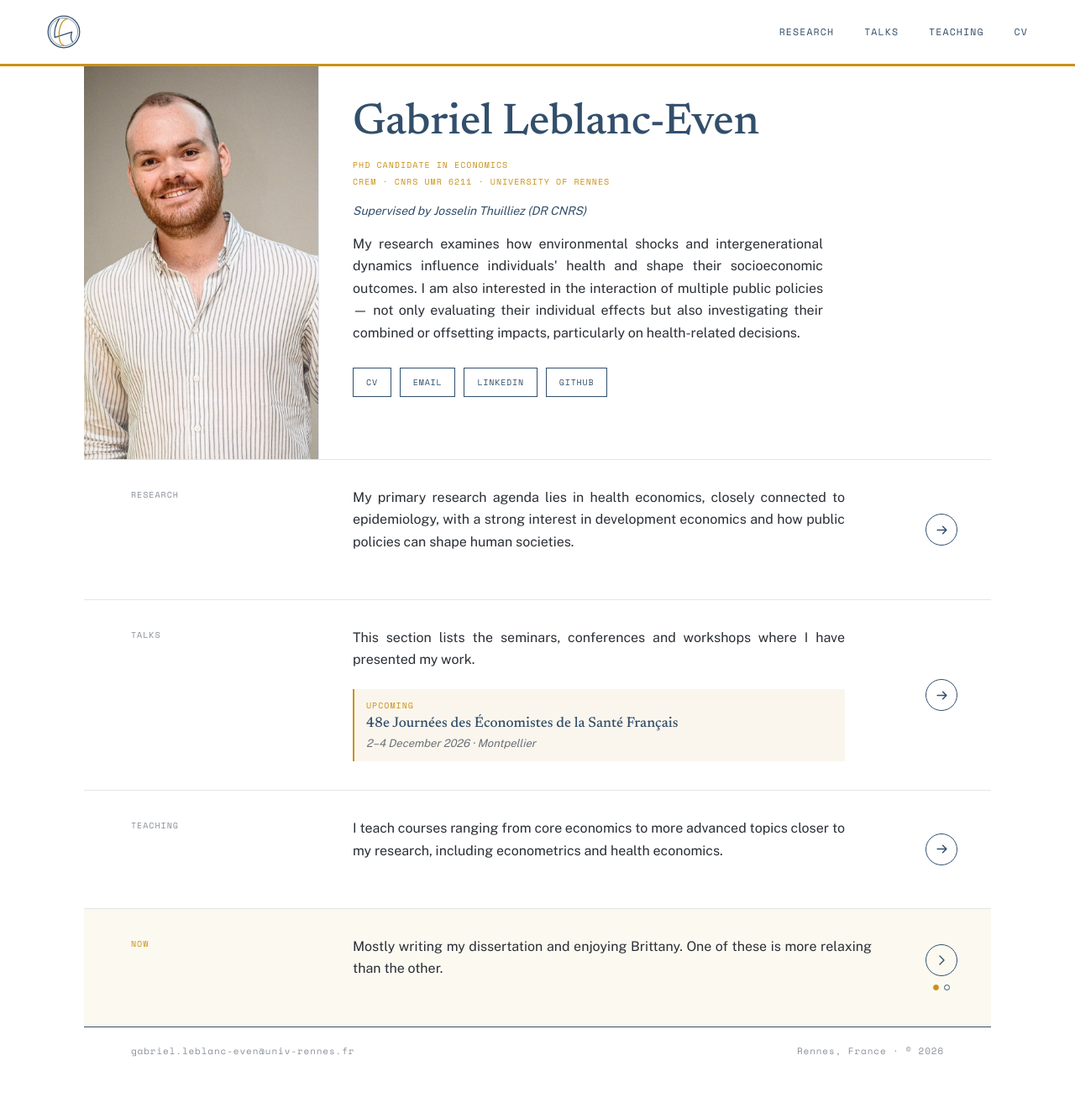
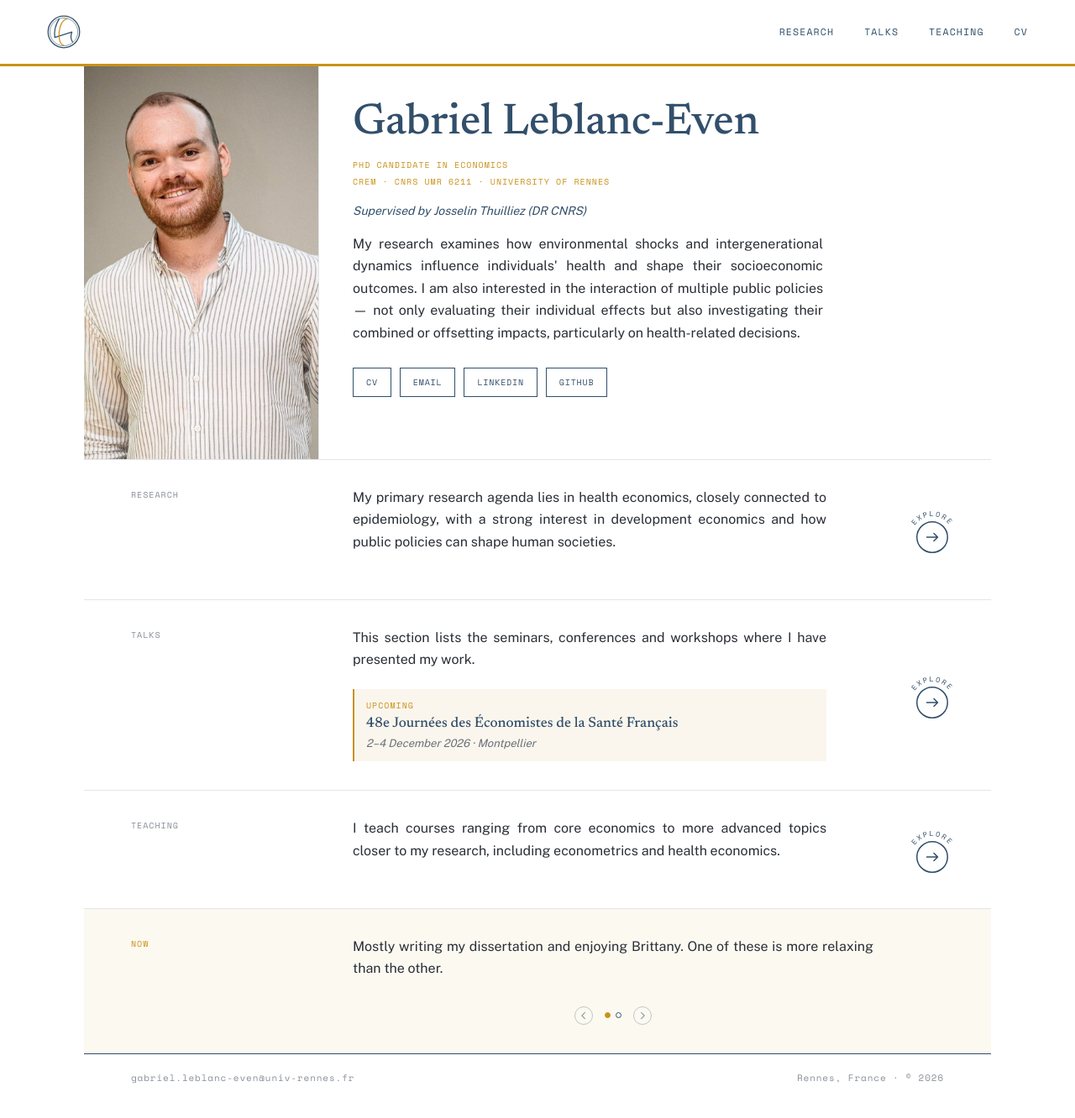
Before and after one commit to gabriel-leblanceven/gabriel-leblanceven.github.io, a Jekyll site: the page built from _pages/about.md, in a window 1280 px wide. Shown: the whole page at 84% size. Built offline with Jekyll 4.4.1, drawn with Linux system fonts in a browser that asks for light colours; a script bundle is joined from its source files by our own code; library files that are not in the unit come from our copies; before the commit the page ends 1300 px from its top, so only the background shows below that; part of the change alters nothing that is shown.

Commit message:
Curved EXPLORE label on row arrows; light prev/next controls under Now
- Research/Talks/Teaching: "EXPLORE" set on an arc above the circled
  arrow.
- Now block: the right-hand control is replaced by centred dots under
  the text, flanked by small light circled chevrons (previous / next,
  both looping).

Co-Authored-By: Claude Opus 5.5 <noreply@anthropic.com>

```diff
--- a/_pages/about.md
+++ b/_pages/about.md
@@ -37,14 +37,10 @@ layout: single
 .gle__rowlabel{padding:34px 0 34px 56px;font-family:'Space Mono',monospace;font-size:10px;letter-spacing:0.1em;text-transform:uppercase;color:#8a9099;}
 .gle__rowlabel--now{color:#c8921a;}
 .gle__row--now .gle__rowbody{min-width:0;}
-.gle__nowbody{display:flex;align-items:stretch;gap:24px;}
-.gle__nowbody .gle__slides{flex:1;min-width:0;align-self:flex-start;}
-.gle__nownext{flex:0 0 auto;display:flex;flex-direction:column;align-items:center;justify-content:center;gap:10px;margin:-32px -56px -34px 0;padding:0 40px;background:none;border:0;cursor:pointer;color:#324f6b;transition:background .2s;}
-.gle__nownext:hover{background:rgba(200,146,26,0.08);}
-.gle__nowcircle{display:flex;align-items:center;justify-content:center;width:38px;height:38px;border:1.5px solid #324f6b;border-radius:50%;color:#324f6b;transition:border-color .2s,color .2s;}
-.gle__nowcircle svg{display:block;transition:transform .2s;}
-.gle__nownext:hover .gle__nowcircle,.gle__nownext:focus-visible .gle__nowcircle{border-color:#c8921a;color:#c8921a;}
-.gle__nownext:hover .gle__nowcircle svg,.gle__nownext:focus-visible .gle__nowcircle svg{transform:translateX(1px);}
+.gle__nowctl{display:flex;align-items:center;justify-content:center;gap:14px;max-width:620px;margin-top:10px;}
+.gle__nowbtn{display:flex;align-items:center;justify-content:center;width:22px;height:22px;padding:0;border:1px solid rgba(50,79,107,0.3);border-radius:50%;background:none;color:rgba(50,79,107,0.55);cursor:pointer;transition:border-color .2s,color .2s;}
+.gle__nowbtn svg{display:block;}
+.gle__nowbtn:hover,.gle__nowbtn:focus-visible{border-color:#c8921a;color:#c8921a;}
 .gle__nowdots{display:flex;gap:6px;}
 .gle__nowdots i{display:block;width:7px;height:7px;border-radius:50%;border:1px solid #324f6b;box-sizing:border-box;transition:background .2s,border-color .2s;}
 .gle__nowdots i.is-active{background:#c8921a;border-color:#c8921a;}
@@ -55,10 +51,10 @@ layout: single
 .gle .gle__text{font-size:16px;color:#2a2f36;line-height:1.65;max-width:620px;text-align:justify;}
 .gle__row--link{grid-template-columns:280px 1fr auto;color:inherit;text-decoration:none !important;}
 .gle__go{display:flex;align-items:center;justify-content:center;padding:0 40px;}
-.gle__gocircle{display:flex;align-items:center;justify-content:center;width:38px;height:38px;border:1.5px solid #324f6b;border-radius:50%;color:#324f6b;transition:border-color .2s,color .2s;}
-.gle__gocircle svg{display:block;transition:transform .2s;}
-.gle__row--link:hover .gle__gocircle,.gle__row--link:focus-visible .gle__gocircle{border-color:#c8921a;color:#c8921a;}
-.gle__row--link:hover .gle__gocircle svg,.gle__row--link:focus-visible .gle__gocircle svg{transform:translateX(1px);}
+.gle__go svg{display:block;color:#324f6b;transition:color .2s;}
+.gle__go-arrow{transition:transform .2s;}
+.gle__row--link:hover .gle__go svg,.gle__row--link:focus-visible .gle__go svg{color:#c8921a;}
+.gle__row--link:hover .gle__go-arrow,.gle__row--link:focus-visible .gle__go-arrow{transform:translateX(1px);}
 .gle__next{margin-top:14px;padding:12px 14px;border-left:2px solid #c8921a;background:rgba(200,146,26,0.08);}
 .gle__next-label{display:block;font-family:'Space Mono',monospace;font-size:10px;letter-spacing:0.1em;text-transform:uppercase;color:#c8921a;}
 .gle__next-title{display:block;font-family:'Newsreader',serif;font-size:17px;font-weight:500;color:#324f6b;line-height:1.3;margin-top:4px;}
@@ -74,7 +70,6 @@ body{padding-top:0 !important;}
 .page__footer{display:none !important;}
 .footer{display:none !important;}
 @media (max-width:720px){
-  .gle__nownext{margin:-28px -24px -28px 0;padding:0 20px;}
   .gle .gle__row--link{grid-template-columns:1fr auto;}
   .gle__row--link .gle__rowlabel{grid-column:1 / -1;}
   .gle__go{padding:0 20px 0 0;}
@@ -124,7 +119,7 @@ html, body{margin:0 !important;padding:0 !important;}
     <div class="gle__rowbody">
       <p class="gle__text">My primary research agenda lies in health economics, closely connected to epidemiology, with a strong interest in development economics and how public policies can shape human societies.</p>
     </div>
-    <span class="gle__go" aria-hidden="true"><span class="gle__gocircle"><svg width="15" height="15" viewBox="0 0 14 14" fill="none" stroke="currentColor" stroke-width="1.4" stroke-linecap="round" stroke-linejoin="round"><path d="M2 7 H12 M8 3 L12 7 L8 11"/></svg></span></span>
+    <span class="gle__go" aria-hidden="true"><svg width="60" height="66" viewBox="0 0 60 66" fill="none" focusable="false"><defs><path id="gle-explore-research" d="M5,42 A25,25 0 0 1 55,42"/></defs><text font-family="Space Mono, monospace" font-size="8.5" letter-spacing="1.8" fill="currentColor"><textPath href="#gle-explore-research" startOffset="50%" text-anchor="middle">EXPLORE</textPath></text><circle cx="30" cy="42" r="18.25" stroke="currentColor" stroke-width="1.5"/><g class="gle__go-arrow"><path d="M23.5 42 H36.5 M32 37.5 L36.5 42 L32 46.5" stroke="currentColor" stroke-width="1.5" stroke-linecap="round" stroke-linejoin="round"/></g></svg></span>
   </a>
 
   <a class="gle__row gle__row--link" href="{{ '/talks/' | relative_url }}" aria-label="More in Talks">
@@ -140,7 +135,7 @@ html, body{margin:0 !important;padding:0 !important;}
         </div>
       {% endfor %}
     </div>
-    <span class="gle__go" aria-hidden="true"><span class="gle__gocircle"><svg width="15" height="15" viewBox="0 0 14 14" fill="none" stroke="currentColor" stroke-width="1.4" stroke-linecap="round" stroke-linejoin="round"><path d="M2 7 H12 M8 3 L12 7 L8 11"/></svg></span></span>
+    <span class="gle__go" aria-hidden="true"><svg width="60" height="66" viewBox="0 0 60 66" fill="none" focusable="false"><defs><path id="gle-explore-talks" d="M5,42 A25,25 0 0 1 55,42"/></defs><text font-family="Space Mono, monospace" font-size="8.5" letter-spacing="1.8" fill="currentColor"><textPath href="#gle-explore-talks" startOffset="50%" text-anchor="middle">EXPLORE</textPath></text><circle cx="30" cy="42" r="18.25" stroke="currentColor" stroke-width="1.5"/><g class="gle__go-arrow"><path d="M23.5 42 H36.5 M32 37.5 L36.5 42 L32 46.5" stroke="currentColor" stroke-width="1.5" stroke-linecap="round" stroke-linejoin="round"/></g></svg></span>
   </a>
 
   <a class="gle__row gle__row--link" href="{{ '/teaching/' | relative_url }}" aria-label="More in Teaching">
@@ -148,13 +143,13 @@ html, body{margin:0 !important;padding:0 !important;}
     <div class="gle__rowbody">
       <p class="gle__text">I teach courses ranging from core economics to more advanced topics closer to my research, including econometrics and health economics.</p>
     </div>
-    <span class="gle__go" aria-hidden="true"><span class="gle__gocircle"><svg width="15" height="15" viewBox="0 0 14 14" fill="none" stroke="currentColor" stroke-width="1.4" stroke-linecap="round" stroke-linejoin="round"><path d="M2 7 H12 M8 3 L12 7 L8 11"/></svg></span></span>
+    <span class="gle__go" aria-hidden="true"><svg width="60" height="66" viewBox="0 0 60 66" fill="none" focusable="false"><defs><path id="gle-explore-teaching" d="M5,42 A25,25 0 0 1 55,42"/></defs><text font-family="Space Mono, monospace" font-size="8.5" letter-spacing="1.8" fill="currentColor"><textPath href="#gle-explore-teaching" startOffset="50%" text-anchor="middle">EXPLORE</textPath></text><circle cx="30" cy="42" r="18.25" stroke="currentColor" stroke-width="1.5"/><g class="gle__go-arrow"><path d="M23.5 42 H36.5 M32 37.5 L36.5 42 L32 46.5" stroke="currentColor" stroke-width="1.5" stroke-linecap="round" stroke-linejoin="round"/></g></svg></span>
   </a>
 
-  <!-- Now block: slides cycled by a single "next" control (loops back to the first); the row label follows the current slide's data-label -->
+  <!-- Now block: slides cycled by light prev/next circles around centred dots (both loop); the row label follows the current slide's data-label -->
   <div class="gle__row gle__row--now">
     <div class="gle__rowlabel gle__rowlabel--now" id="gle-now-label">Now</div>
-    <div class="gle__rowbody gle__nowbody">
+    <div class="gle__rowbody">
       <div class="gle__slides" id="gle-slides" tabindex="0" role="region" aria-roledescription="carousel" aria-label="Now and more">
         <div class="gle__slide" data-label="Now" role="group" aria-roledescription="slide" aria-label="1 of 2">
           <p class="gle__text">Mostly writing my dissertation and enjoying Brittany. One of these is more relaxing than the other.</p>
@@ -163,10 +158,11 @@ html, body{margin:0 !important;padding:0 !important;}
           <p class="gle__text">If you've been wondering about the logo in the top-left corner: it is my personal monogram (GLE). As an art lover with a soft spot for Impressionism &mdash; and having previously worked at the Mus&eacute;e d'Orsay &mdash; I adapted it from Henri de Toulouse-Lautrec's iconic circular monogram. It is a small personal, historical touch on an otherwise academic website. And yes, it also doubles as a &ldquo;Home&rdquo; button!</p>
         </div>
       </div>
-      <button type="button" class="gle__nownext" id="gle-next" aria-label="Next">
-        <span class="gle__nowcircle" aria-hidden="true"><svg width="14" height="14" viewBox="0 0 14 14" fill="none" stroke="currentColor" stroke-width="1.4" stroke-linecap="round" stroke-linejoin="round"><path d="M5 2 L10 7 L5 12"/></svg></span>
+      <div class="gle__nowctl">
+        <button type="button" class="gle__nowbtn" id="gle-prev" aria-label="Previous"><svg width="10" height="10" viewBox="0 0 14 14" fill="none" stroke="currentColor" stroke-width="1.6" stroke-linecap="round" stroke-linejoin="round" aria-hidden="true"><path d="M9 2 L4 7 L9 12"/></svg></button>
         <span class="gle__nowdots" id="gle-dots" aria-hidden="true"></span>
-      </button>
+        <button type="button" class="gle__nowbtn" id="gle-next" aria-label="Next"><svg width="10" height="10" viewBox="0 0 14 14" fill="none" stroke="currentColor" stroke-width="1.6" stroke-linecap="round" stroke-linejoin="round" aria-hidden="true"><path d="M5 2 L10 7 L5 12"/></svg></button>
+      </div>
     </div>
   </div>
 
@@ -182,9 +178,9 @@ html, body{margin:0 !important;padding:0 !important;}
   if (!box) return;
   var slides = box.querySelectorAll('.gle__slide');
   var label = document.getElementById('gle-now-label');
-  var next = document.getElementById('gle-next'), dots = document.getElementById('gle-dots');
+  var prev = document.getElementById('gle-prev'), next = document.getElementById('gle-next'), dots = document.getElementById('gle-dots');
   var n = slides.length, idx = 0, settle;
-  if (n < 2) { next.style.display = 'none'; return; }
+  if (n < 2) { next.parentNode.style.display = 'none'; return; }
   for (var i = 0; i < n; i++) dots.appendChild(document.createElement('i'));
   function current(){ return Math.round(box.scrollLeft / box.clientWidth); }
   /* Render slide k right away on click or key; swipes are picked up once scrolling settles */
@@ -193,13 +189,13 @@ html, body{margin:0 !important;padding:0 !important;}
     label.textContent = slides[k].getAttribute('data-label');
     box.style.height = slides[k].offsetHeight + 'px';
     for (var j = 0; j < n; j++) dots.children[j].classList.toggle('is-active', j === k);
-    next.setAttribute('aria-label', 'Next (' + (k + 1) + ' of ' + n + ')');
   }
   function go(k){
     k = (k + n) % n;
     box.scrollTo({ left: k * box.clientWidth, behavior: 'smooth' });
     render(k);
   }
+  prev.addEventListener('click', function(){ go(idx - 1); });
   next.addEventListener('click', function(){ go(idx + 1); });
   box.addEventListener('keydown', function(e){ if (e.key === 'ArrowLeft') go(idx - 1); if (e.key === 'ArrowRight') go(idx + 1); });
   box.addEventListener('scroll', function(){ clearTimeout(settle); settle = setTimeout(function(){ render(current()); }, 120); });
```
